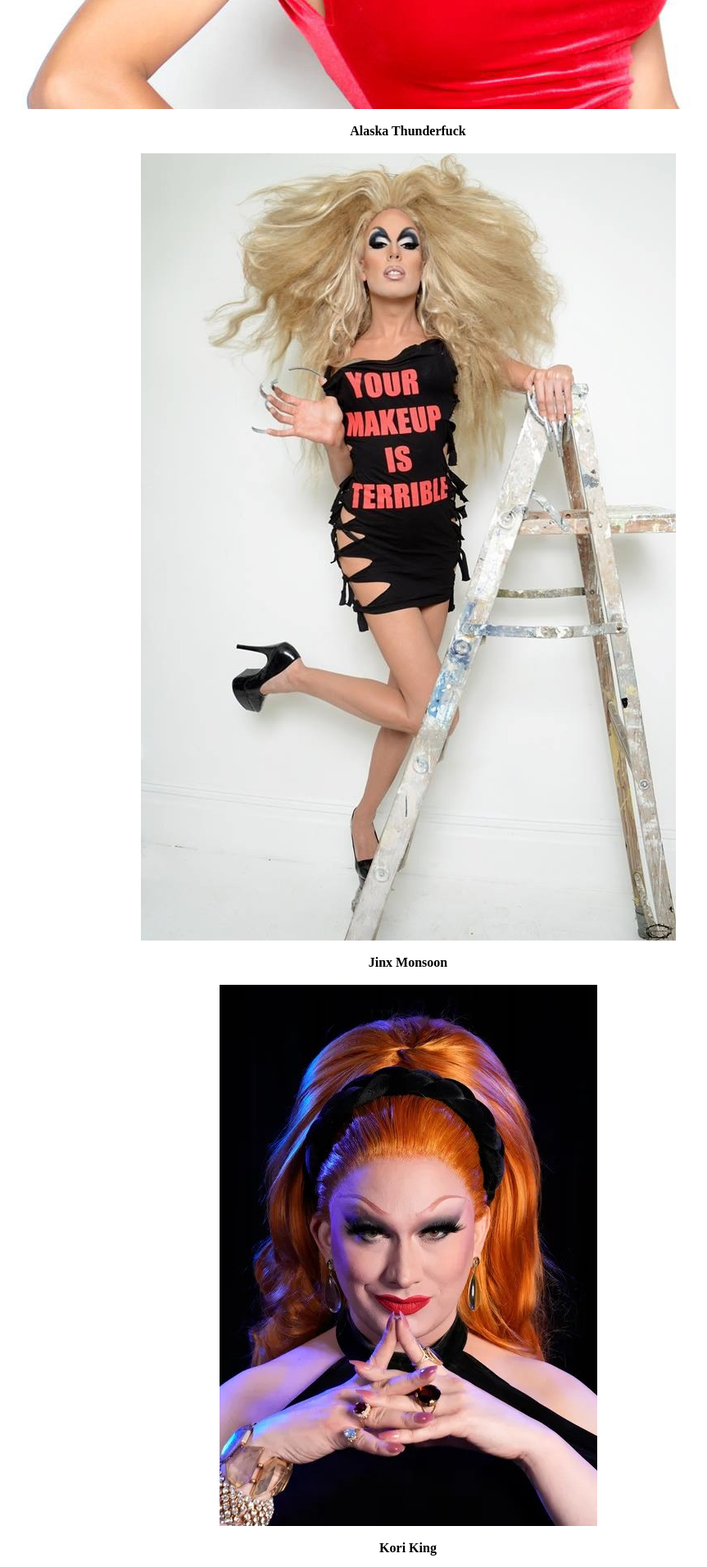
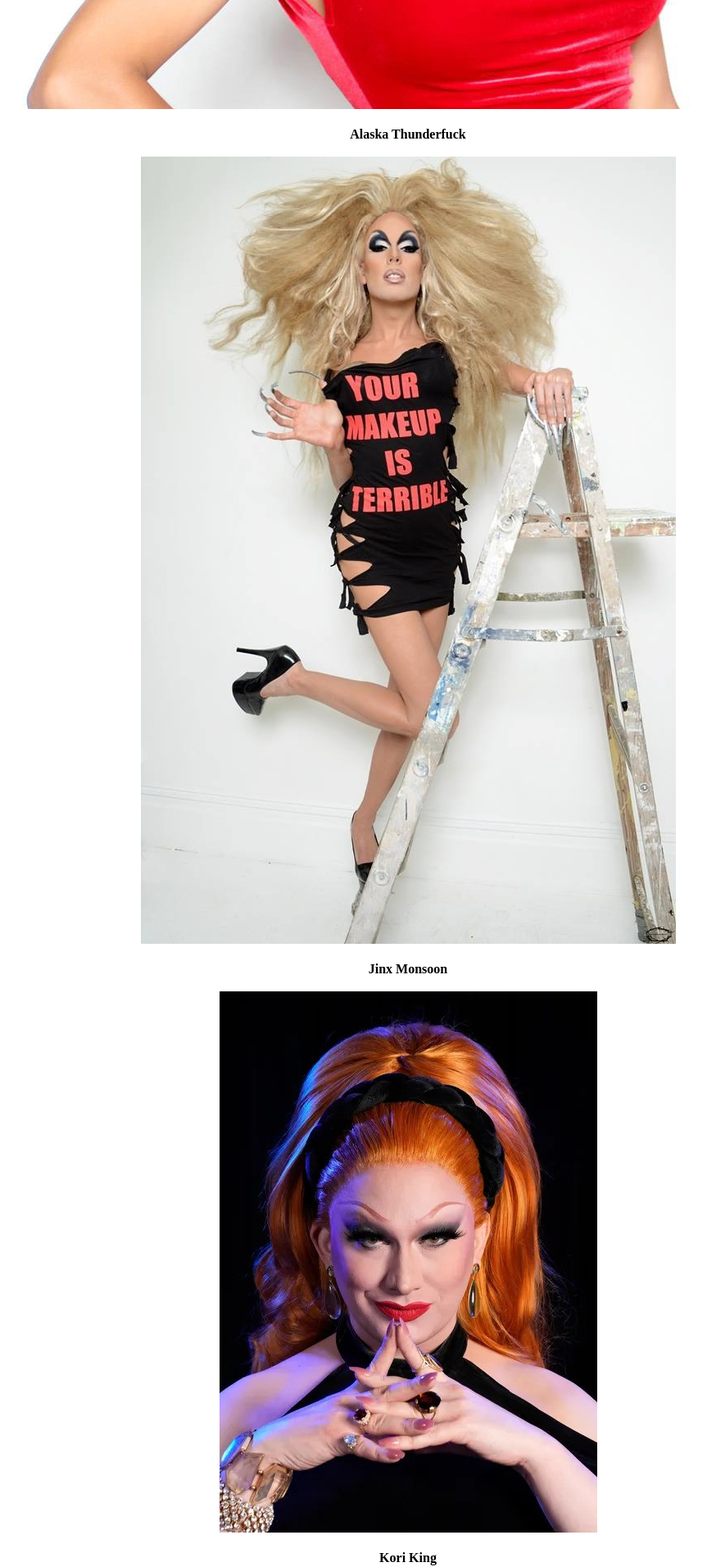
Before and after one commit to themaggiejb/homepage, a plain HTML site: page index.html in a window 1280 px wide. Shown: the part 820-2731 px from the top of the page at 82% size, without its empty margins (4-867 px from the left). Drawn offline with Linux system fonts and the light colour scheme.

Commit message:
Update index.html

```diff
--- a/index.html
+++ b/index.html
@@ -10,25 +10,37 @@
   <br>
 <img src="https://themaggiejb.github.io/homepage/images/BIANCA.jpeg">
   <br>
-  <br>
+         </th>
+    </tr>
+    <tr>
+      <th>
+         <br>
   Alaska Thunderfuck
   <br>
   <br>
   <img src="https://themaggiejb.github.io/homepage/images/Alaska.jpg">
   <br>
-  <br>
+      </th>
+    </tr>
+ <tr>
+   <th>
+     <br>
   Jinx Monsoon
   <br>
   <br>
  <img src="https://themaggiejb.github.io/homepage/images/Jinx.jpg">
   <br>
-  <br>
+   </th>
+ </tr>
+  <tr>
+    <th>
+       <br>
   Kori King
   <br>
   <br>
  <img src="https://themaggiejb.github.io/homepage/images/Kori.jpg">
   <br>
-   </th>
-    </tr>
+    </th>
+  </tr>
   </table>
 </htmi>
```
